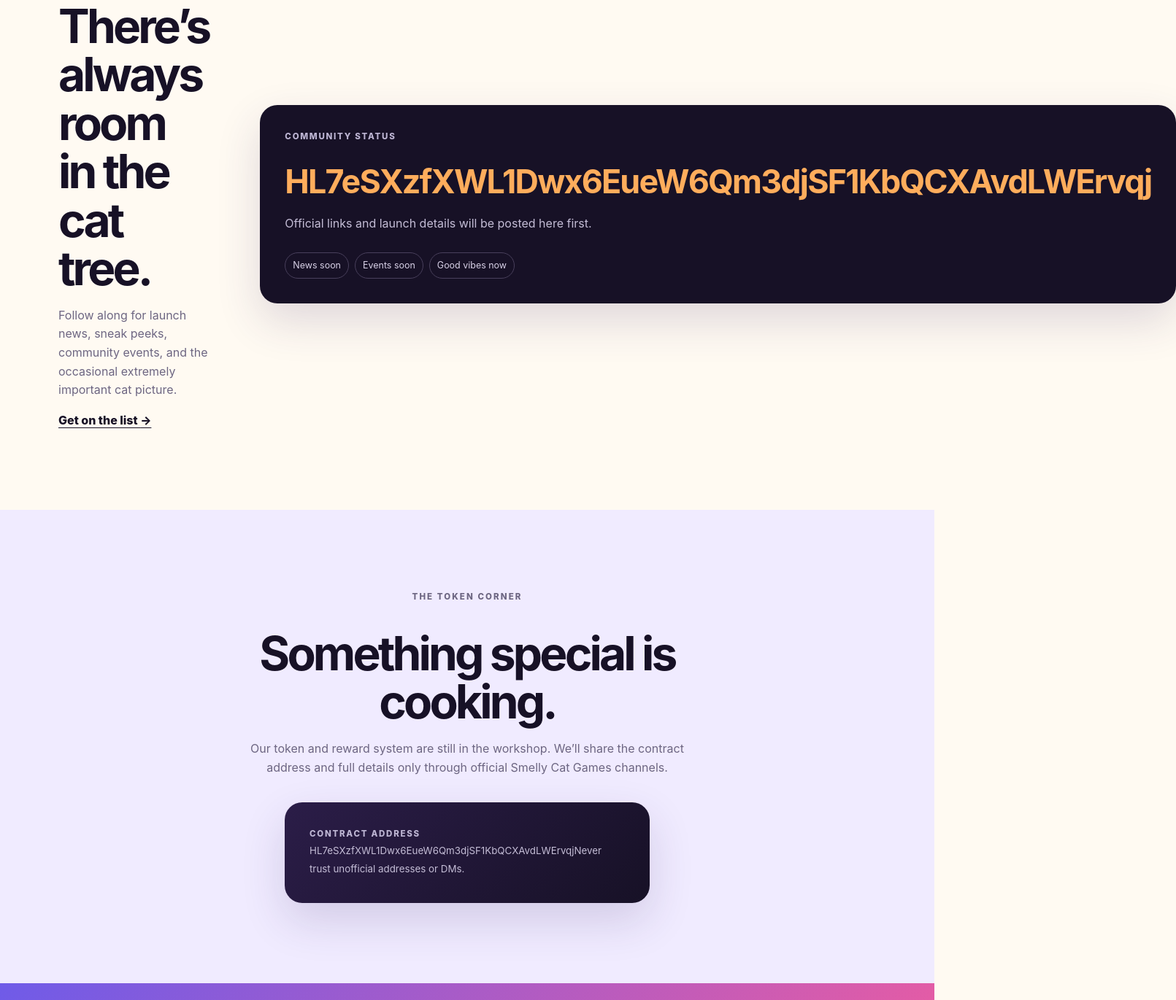
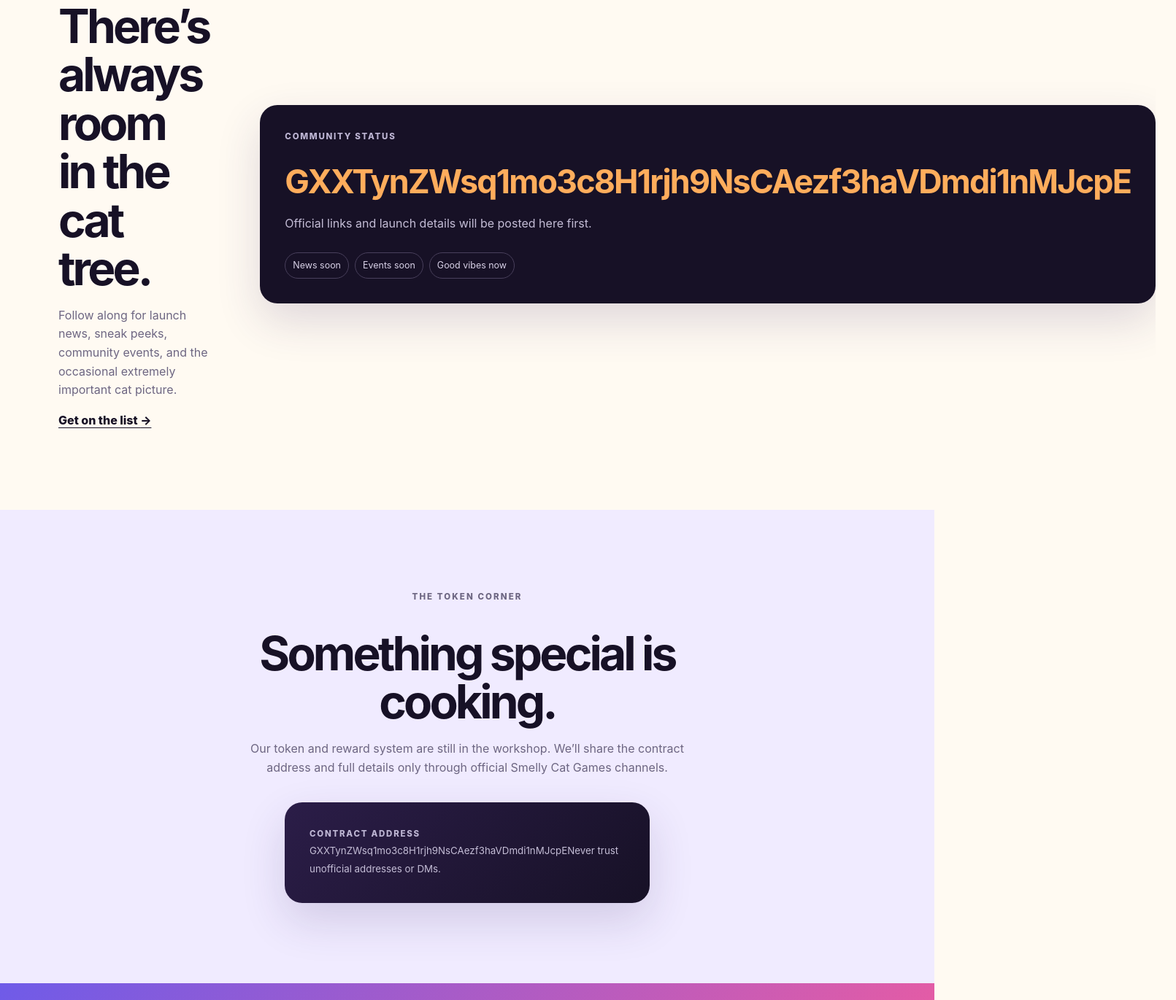
Before and after one commit to smellycatgme/smellycat-games, a website: page index.html in a window 1280 px wide. Shown: the part 1704-3075 px from the top of the page at 73% size, 1611 px wide, since content can reach past the window. Drawn offline with Linux system fonts and the light colour scheme.

Commit message:
Update index.html

```diff
--- a/index.html
+++ b/index.html
@@ -65,14 +65,14 @@
     <section id="community" class="section community">
       <div class="container split-section">
         <div><p class="eyebrow">PULL UP A SEAT</p><h2>There’s always room in the cat tree.</h2><p>Follow along for launch news, sneak peeks, community events, and the occasional extremely important cat picture.</p><a class="text-link" href="#ca">Get on the list <span aria-hidden="true">→</span></a></div>
-        <div class="community-panel"><span class="panel-kicker">COMMUNITY STATUS</span><strong>HL7eSXzfXWL1Dwx6EueW6Qm3djSF1KbQCXAvdLWErvqj</strong><p>Official links and launch details will be posted here first.</p><div class="panel-pills"><span>News soon</span><span>Events soon</span><span>Good vibes now</span></div></div>
+        <div class="community-panel"><span class="panel-kicker">COMMUNITY STATUS</span><strong>GXXTynZWsq1mo3c8H1rjh9NsCAezf3haVDmdi1nMJcpE</strong><p>Official links and launch details will be posted here first.</p><div class="panel-pills"><span>News soon</span><span>Events soon</span><span>Good vibes now</span></div></div>
       </div>
     </section>
 
     <section id="token" class="section token-section">
       <div class="container token-content">
         <p class="eyebrow">THE TOKEN CORNER</p><h2>Something special is cooking.</h2><p>Our token and reward system are still in the workshop. We’ll share the contract address and full details only through official Smelly Cat Games channels.</p>
-        <div class="ca-box"><span>CONTRACT ADDRESS</span><small>HL7eSXzfXWL1Dwx6EueW6Qm3djSF1KbQCXAvdLWErvqj</small><small>Never trust unofficial addresses or DMs.</small></div>
+        <div class="ca-box"><span>CONTRACT ADDRESS</span><small>GXXTynZWsq1mo3c8H1rjh9NsCAezf3haVDmdi1nMJcpE</small><small>Never trust unofficial addresses or DMs.</small></div>
       </div>
     </section>
 
```
